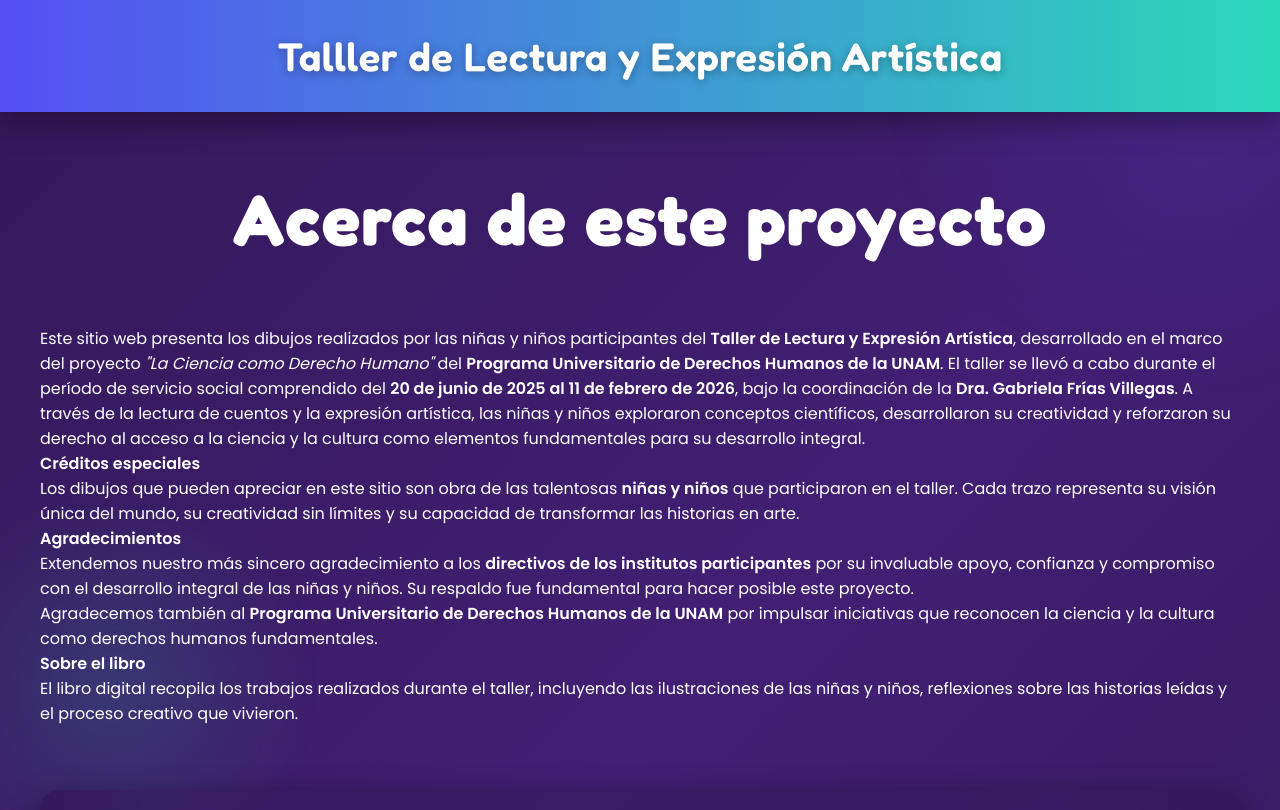
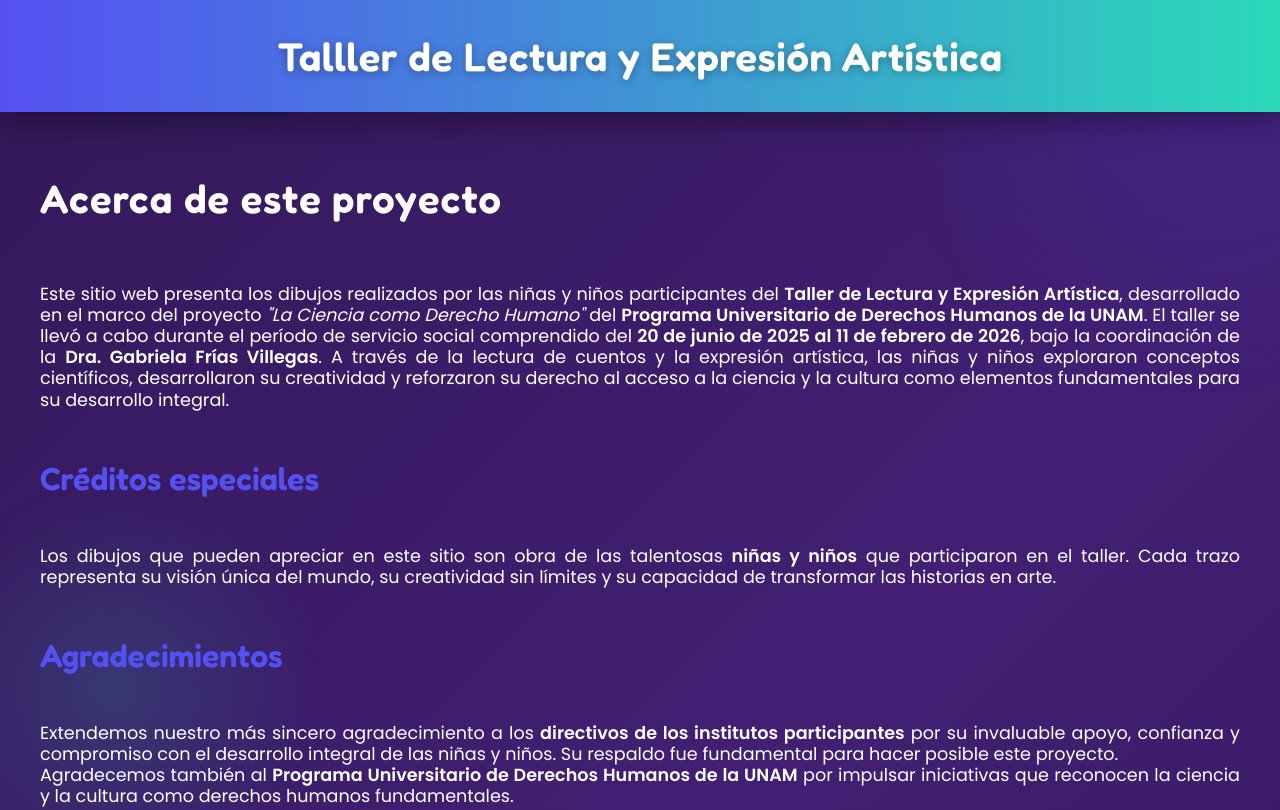
Before and after one commit to CarlosESalinas/taller-lectura-devops, a website: page src/index.html in a window 1280 px wide. Shown: the top 810 px of the page. Drawn offline with Linux system fonts and the light colour scheme.

Commit message:
style: mejorar estilos de secciones de créditos
- Estilos para sección .credits con borde púrpura
- Estilos para sección .project-info con borde cyan
- Backgrounds sutiles con gradientes
- Tipografía mejorada para h4
- Espaciado optimizado

Refs #9

```diff
--- a/src/css/styles.css
+++ b/src/css/styles.css
@@ -116,7 +116,7 @@ body {
 
 .header-title {
   font-family: 'Fredoka', sans-serif;
-  font-size: clamp(1.5rem, 4vw, 2.5rem);
+  font-size: clamp(2.5rem, 4vw, 2.5rem);
   font-weight: 600;
   color: var(--white);
   text-align: center;
@@ -137,8 +137,8 @@ body {
 }
 
 /* ==========================================
-   CONTENIDO PRINCIPAL
-   ========================================== */
+  CONTENIDO PRINCIPAL
+ ========================================== */
 .main-content {
   position: relative;
   z-index: 1;
@@ -151,17 +151,17 @@ body {
 }
 
 /* ==========================================
-   TÍTULO PRINCIPAL "Acerca de este proyecto"
-   ========================================== */
+  TÍTULO PRINCIPAL "Acerca de este proyecto"
+========================================== */
 .main-title {
   font-family: 'Fredoka', sans-serif;
-  font-size: clamp(2.5rem, 6vw, 4.5rem);
-  font-weight: 700;
+  font-size: clamp(2.5rem, 3vw, 2.5rem);
+  font-weight: 600;
   color: var(--white);
-  text-align: center;
+  /* text-align: center; */
   margin-bottom: var(--spacing-xl);
   letter-spacing: 1px;
-  line-height: 1.2;
+  line-height: 1.1;
   animation: fadeInScale 1s ease-out 0.2s backwards;
 }
 
@@ -174,6 +174,22 @@ body {
     opacity: 1;
     transform: scale(1);
   }
+}
+
+.container p {
+  font-size: 1.1rem;
+  line-height: 1.2;
+  margin-bottom: var(--spacing-lg);
+  text-align: justify;
+}
+
+.container h4 {
+  font-family: 'Fredoka', sans-serif;
+  font-size: 2rem;
+  font-weight: 600;
+  color: var(--purple-bright);
+  margin-bottom: var(--spacing-lg);
+  /* text-align: center; */
 }
 
 /* ==========================================
```
